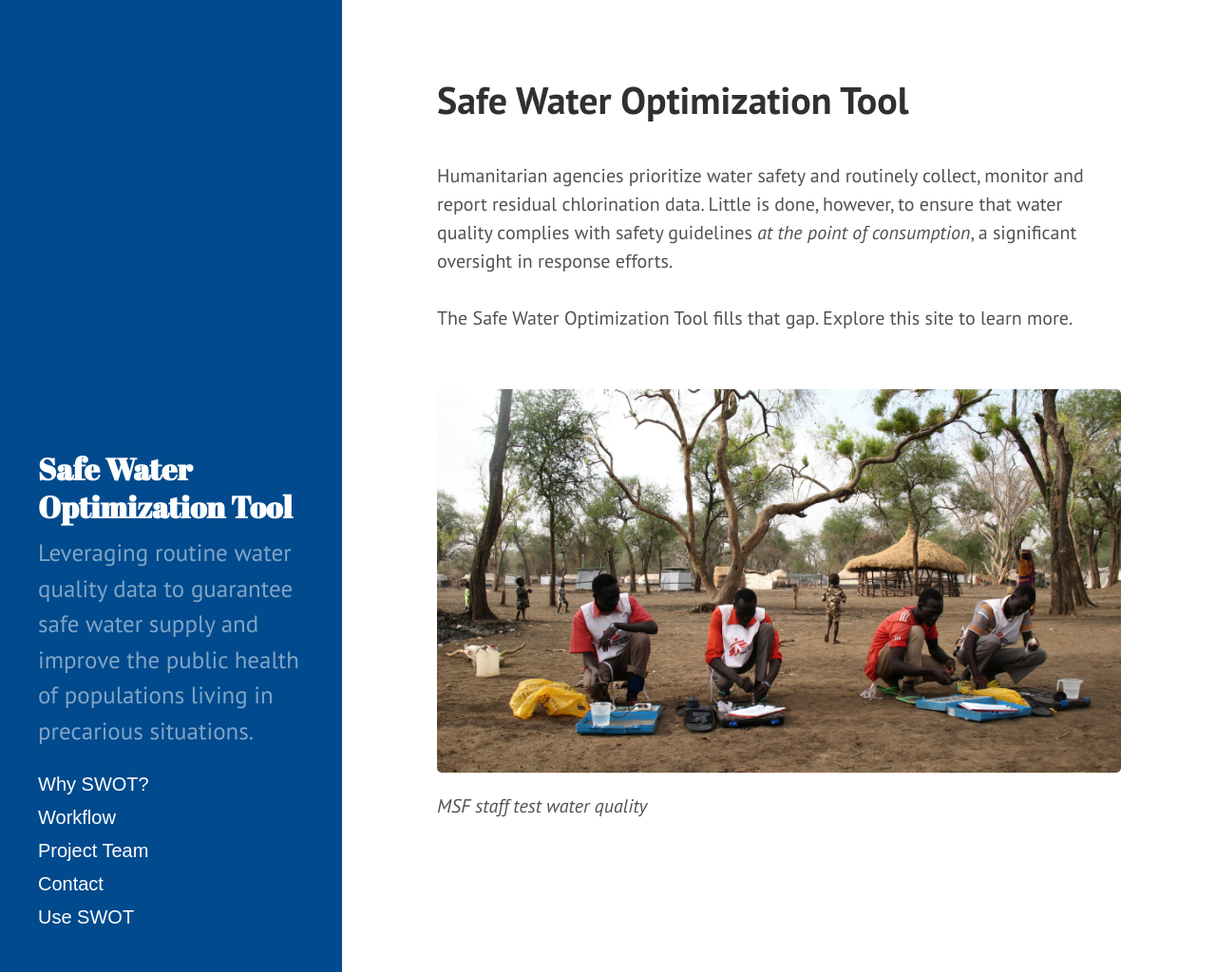
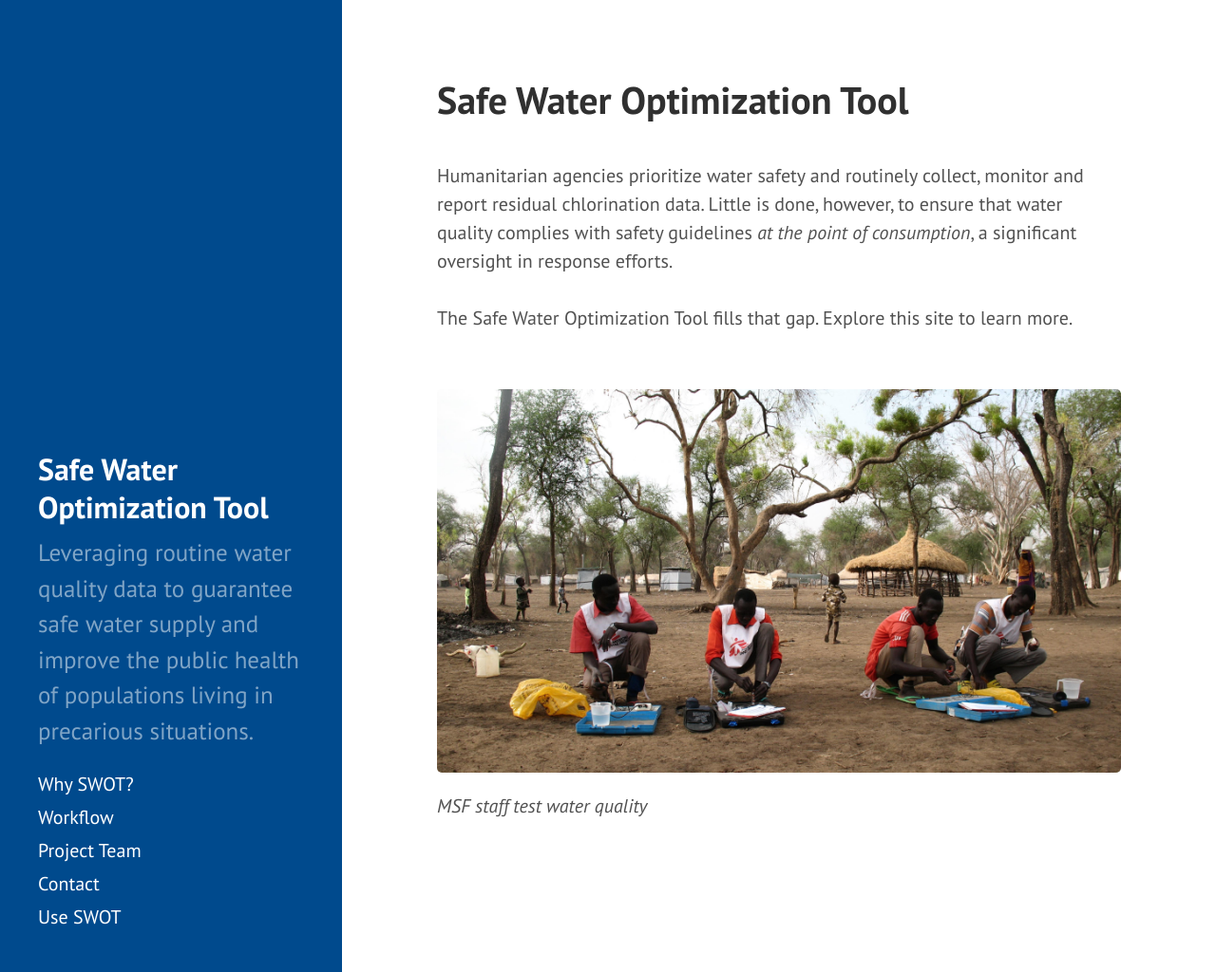
Before and after one commit to safeh2o/swot-infopage, a Jekyll site: the page built from index.html, in a window 1280 px wide and 1024 px high. Shown: the whole window at 95% size. Built offline with Jekyll 4.4.1, drawn with Linux system fonts in a browser that asks for light colours; Markdown is read by kramdown in place of the engine named in the settings; the list of posts is cut into pages by our own code.

Commit message:
Update hyde.css

```diff
--- a/public/css/hyde.css
+++ b/public/css/hyde.css
@@ -32,7 +32,7 @@
  */
 
  @font-face {
-  font-family: "Cooper-Hewitt", sans-serif;
+  font-family: "Cooper-Hewitt", PT Sans, Helvetica, Arial, sans-serif;
   src:  url('../fonts/cooper-hewitt/Cooper-Hewitt-Light.otf') format('otf');
 }
 
@@ -84,19 +84,19 @@
 .sidebar-about h1 {
   color: #fff;
   margin-top: 0;
-  font-family: "Cooper-Hewitt", "Abril Fatface", sans-serif;
+  font-family: "Cooper-Hewitt", PT Sans, Helvetica, Arial, sans-serif;
   font-size: 3.25rem;
 }
 
 /* Sidebar nav */
 .sidebar-nav {
   margin-bottom: 1rem;
-  font-family: "Cooper-Hewitt", sans-serif;
+  font-family: "Cooper-Hewitt", PT Sans, Helvetica, Arial, sans-serif;
 }
 .sidebar-nav-item {
   display: block;
   line-height: 1.75;
-  font-family: "Cooper-Hewitt", sans-serif;
+  font-family: "Cooper-Hewitt", PT Sans, Helvetica, Arial, sans-serif;
 }
 a.sidebar-nav-item:hover,
 a.sidebar-nav-item:focus {
```
